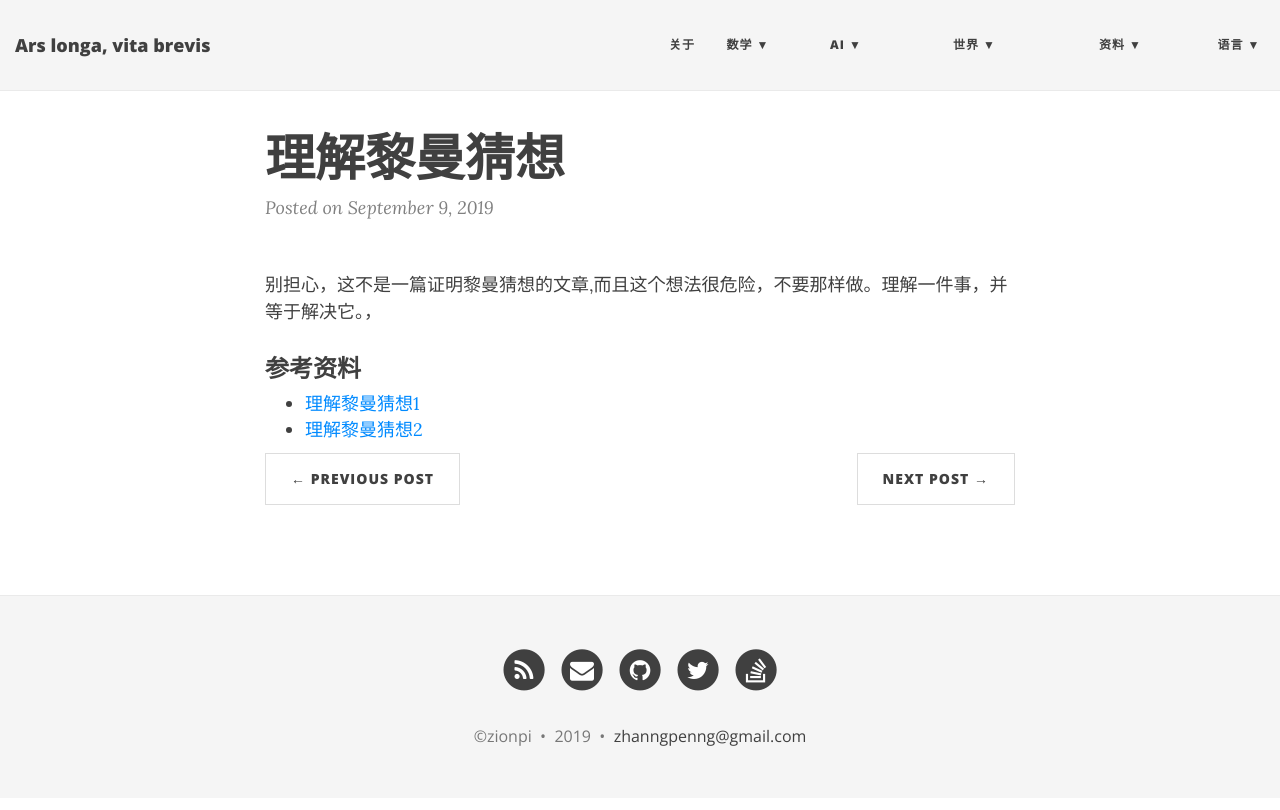
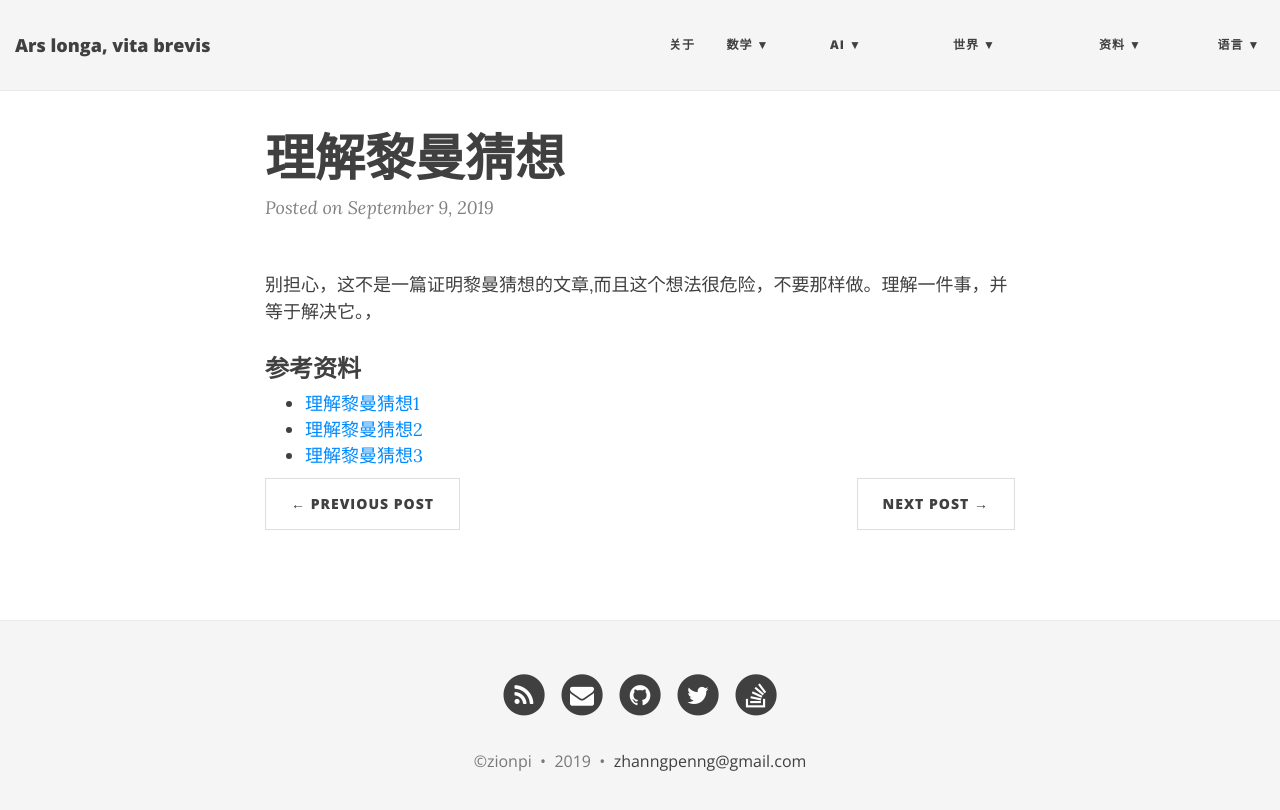
Before and after one commit to ZionPi/zionpi.github.io, a Jekyll site: the page built from _posts/2019-09-09-understand-riemann-hypothesis.md, in a window 1280 px wide. Shown: the top 810 px of the page. Built offline with Jekyll 4.4.1, drawn with Linux system fonts in a browser that asks for light colours; nearby versions of some CDN libraries.

Commit message:
add riemann hypothesis part3 reference

```diff
--- a/_posts/2019-09-09-understand-riemann-hypothesis.md
+++ b/_posts/2019-09-09-understand-riemann-hypothesis.md
@@ -9,3 +9,4 @@ title: 理解黎曼猜想
 
 - [理解黎曼猜想1](https://golem.ph.utexas.edu/category/2019/09/the_riemann_hypothesis_part_1.html)
 - [理解黎曼猜想2](https://golem.ph.utexas.edu/category/2019/09/the_riemann_hypothesis_part_2.html)
+- [理解黎曼猜想3](https://golem.ph.utexas.edu/category/2019/09/the_riemann_hypothesis_part_3.html)
```
